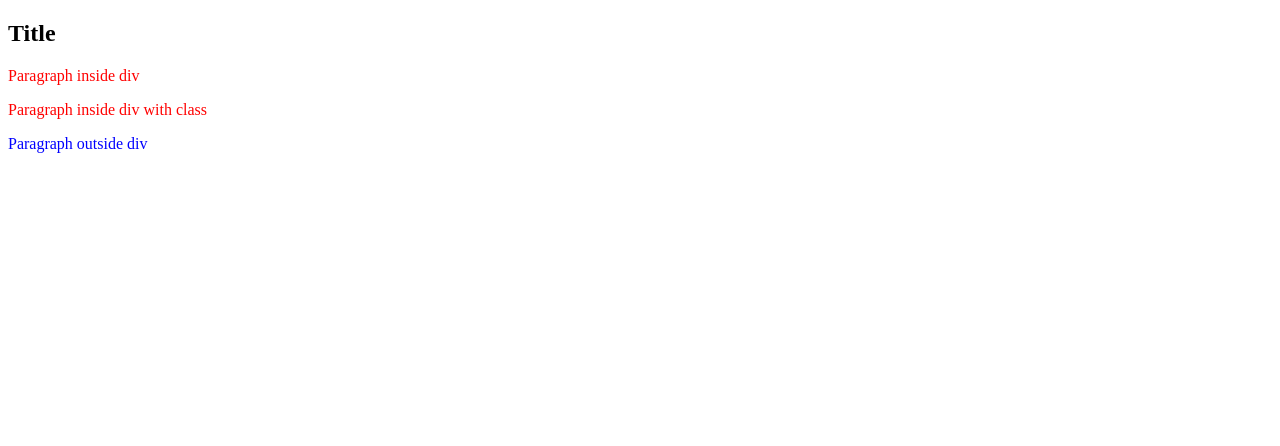
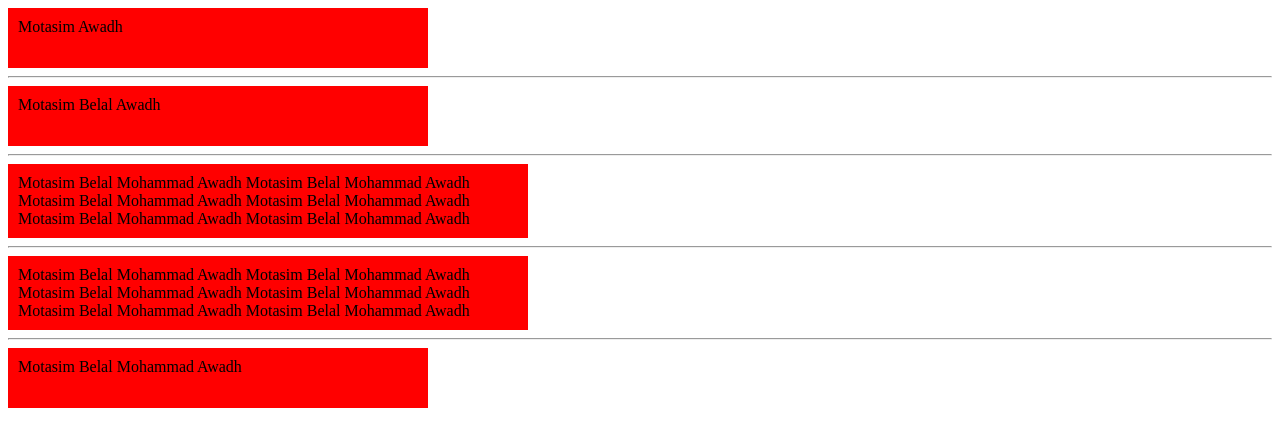
Before and after one commit to MotasimAwadh/Css_project, a plain HTML site: page index.html in a window 1280 px wide. Drawn offline with Linux system fonts and the light colour scheme.

Commit message:
Dimensions: Width and Height

```diff
--- a/css/master.css
+++ b/css/master.css
@@ -1,16 +1,23 @@
 /*
-Nesting:
-- to protect from overriding.
+Dimensions: Width and Height
+Note: height default value is: auto
 */
 
-div p { /* this will apply to p elements that inside div only*/
-    color: red;
+div {
+    background-color: red;
+    padding: 10px;
+    display: inline-block;
+    min-width: 400px; /*at least 400px. if more it will extend*/
+    max-width: 500px; /*if extended content reach 500, add new line.*/
+    /*height has the same*/
+    min-height: 40px;
+    max-height: 80px;
 }
 
-p { /* this will apply to all p elements, exept neted p elements (like previous)*/
-    color: blue;
+
+.test-div {
+    background-color: red;
+    padding: 10px;
+    /*to set width as content width*/
+    width: fit-content;
 }
-
-div.special {
-    color: green;
-}
--- a/index.html
+++ b/index.html
@@ -6,11 +6,14 @@
     <link rel="stylesheet" href="css/master.css">
 </head>
 <body>
-    <div>
-        <h2>Title</h2>
-        <p>Paragraph inside div</p>
-        <p class="special">Paragraph inside div with class</p>
-    </div>
-    <p>Paragraph outside div</p>
+    <div>Motasim Awadh</div>
+    <hr>
+    <div>Motasim Belal Awadh</div>
+    <hr>
+    <div>Motasim Belal Mohammad Awadh Motasim Belal Mohammad Awadh Motasim Belal Mohammad Awadh Motasim Belal Mohammad Awadh Motasim Belal Mohammad Awadh Motasim Belal Mohammad Awadh</div>
+    <hr>
+    <div class="test-div">Motasim Belal Mohammad Awadh Motasim Belal Mohammad Awadh Motasim Belal Mohammad Awadh Motasim Belal Mohammad Awadh Motasim Belal Mohammad Awadh Motasim Belal Mohammad Awadh</div>
+    <hr>
+    <div class="test-div">Motasim Belal Mohammad Awadh</div>
 </body>
 </html>
```
